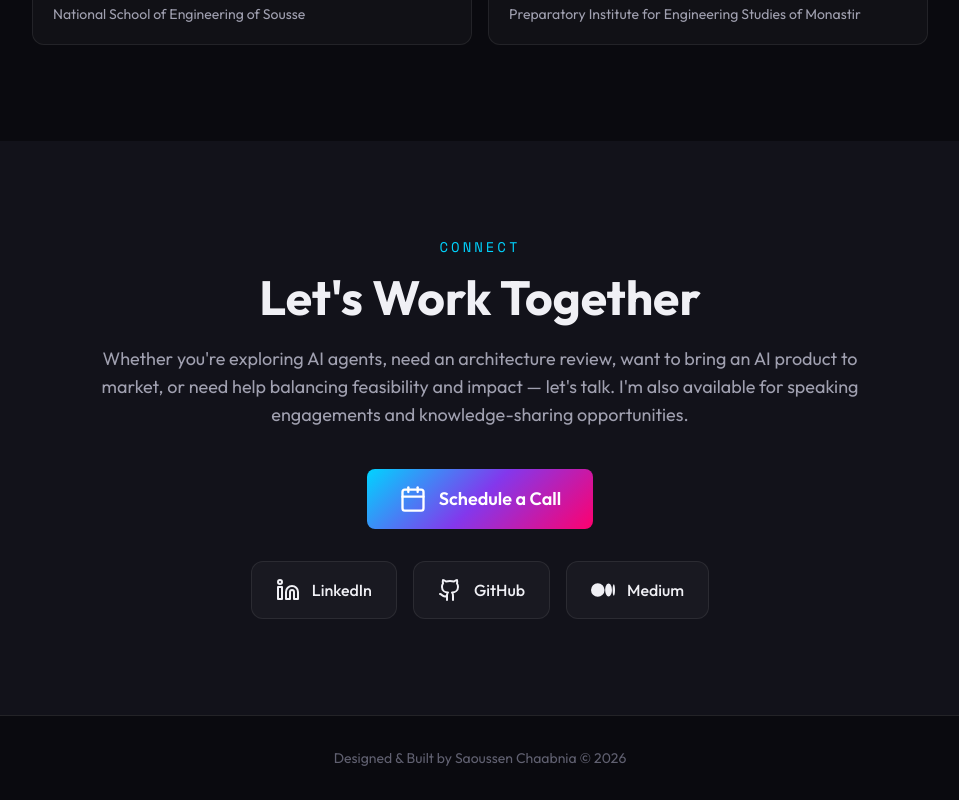
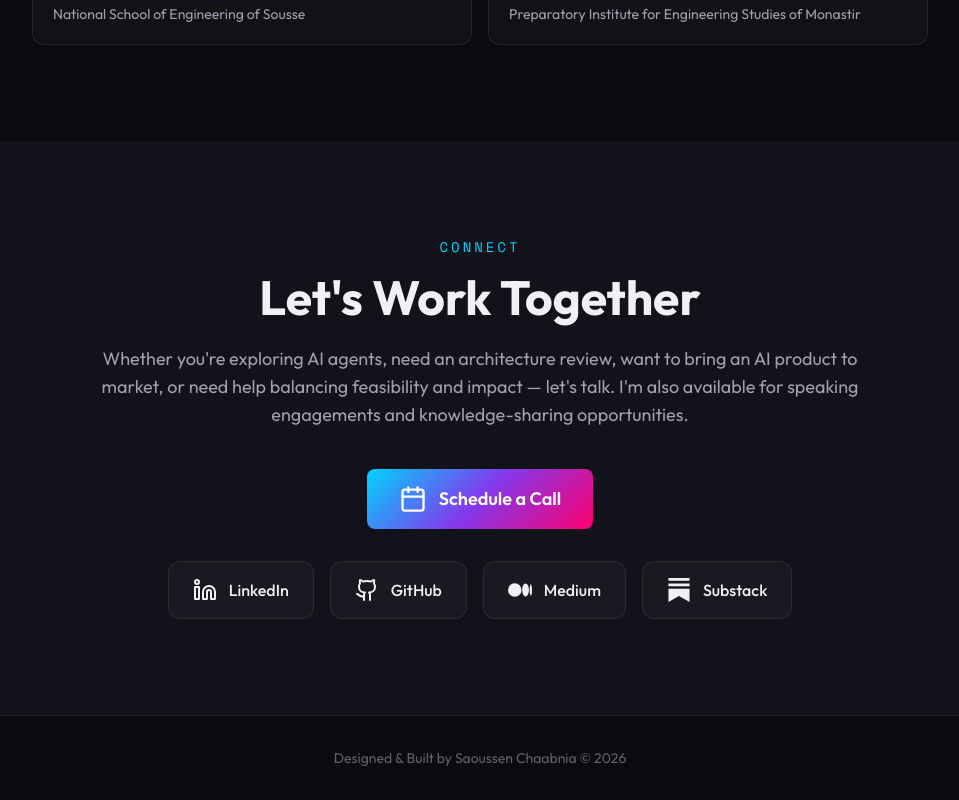
Before and after one commit to Saoussen-CH/Saoussen-CH.github.io, a React (Vite) app: page / in a window 1280 px wide. Shown: the part 7729-8529 px from the top of the page, without its empty margins (160-1119 px from the left). Built offline with nearby package versions, Linux system fonts and the light colour scheme; the HTML template or start-up script is replaced by a standard one.

Commit message:
Add Substack social link to Contact section

```diff
--- a/src/components/Contact.tsx
+++ b/src/components/Contact.tsx
@@ -10,6 +10,11 @@ const iconMap: Record<string, React.ReactNode> = {
   medium: (
     <svg viewBox="0 0 24 24" fill="currentColor" className="w-6 h-6">
       <path d="M13.54 12a6.8 6.8 0 01-6.77 6.82A6.8 6.8 0 010 12a6.8 6.8 0 016.77-6.82A6.8 6.8 0 0113.54 12zM20.96 12c0 3.54-1.51 6.42-3.38 6.42-1.87 0-3.39-2.88-3.39-6.42s1.52-6.42 3.39-6.42 3.38 2.88 3.38 6.42M24 12c0 3.17-.53 5.75-1.19 5.75-.66 0-1.19-2.58-1.19-5.75s.53-5.75 1.19-5.75C23.47 6.25 24 8.83 24 12z" />
+    </svg>
+  ),
+  substack: (
+    <svg viewBox="0 0 24 24" fill="currentColor" className="w-6 h-6">
+      <path d="M22.539 8.242H1.46V5.406h21.08v2.836zM1.46 10.812V24L12 18.11 22.54 24V10.812H1.46zM22.54 0H1.46v2.836h21.08V0z" />
     </svg>
   ),
 };
--- a/src/data/profile.ts
+++ b/src/data/profile.ts
@@ -225,6 +225,7 @@ export const socialLinks: SocialLink[] = [
   { name: 'LinkedIn', url: 'https://linkedin.com/in/saoussen-chaabnia/', icon: 'linkedin' },
   { name: 'GitHub', url: 'https://github.com/Saoussen-CH', icon: 'github' },
   { name: 'Medium', url: 'https://medium.com/@saoussen.chaabnia', icon: 'medium' },
+  { name: 'Substack', url: 'https://substack.com/@saoussenchaabnia', icon: 'substack' },
 ];
 
 export const calendlyLink = {
```
